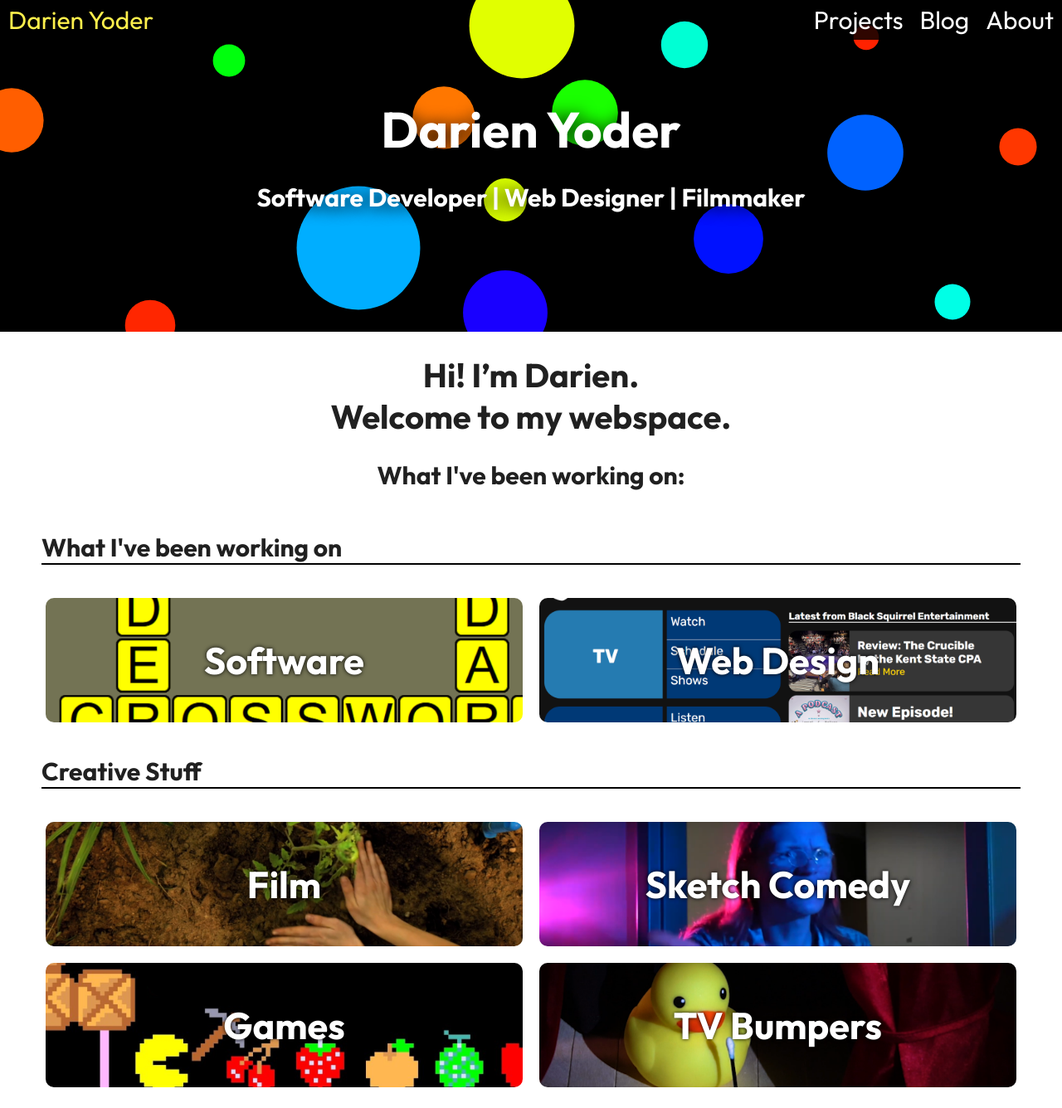
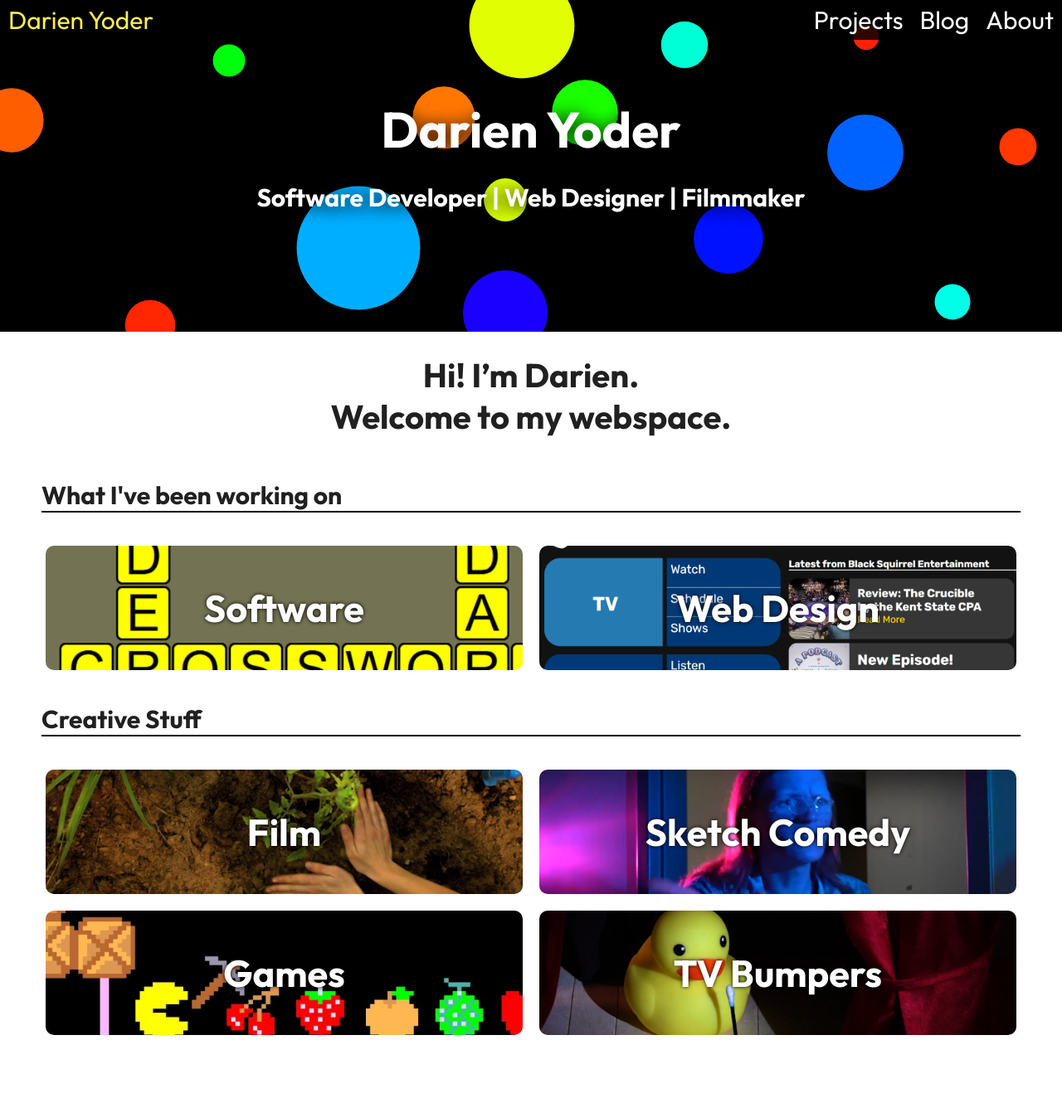
Before and after one commit to darienyoder/darienyoder.github.io, a Jekyll site: the page built from index.md, in a window 1280 px wide and 1336 px high. Shown: the whole window at 83% size. Built offline with Jekyll 4.4.1, drawn with Linux system fonts in a browser that asks for light colours.

Commit message:
Removed redundant header

```diff
--- a/_layouts/home.html
+++ b/_layouts/home.html
@@ -12,7 +12,6 @@ layout: base
         </div>
     </div>
 
-    <h2>What I've been working on:</h2>
     <div id="category-list">
         {% for item in site.data.portfolio-categories %}
             {% if item.link == "/software" %}<h2 class="list-break">What I've been working on</h2>{% endif %}
```
